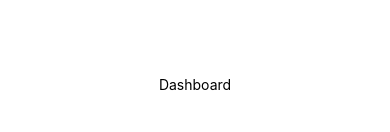
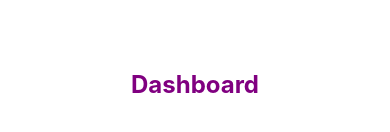
Before and after one commit to gbdsantos/react-native-gofinances, a React Native app: screen / in a window 390 px wide. Shown: the part 338-470 px from the top of the page. Built offline with nearby package versions, Linux system fonts and the light colour scheme.

Commit message:
:pencil: update(mobile): create components with styled-components

```diff
--- a/src/screens/Dashboard/index.tsx
+++ b/src/screens/Dashboard/index.tsx
@@ -1,23 +1,11 @@
 import React from 'react';
 
-import {
-  StyleSheet,
-  Text,
-  View
-} from 'react-native';
+import { Container, Title } from './styles';
 
 export function Dashboard(){
   return (
-    <View style={styles.container}>
-      <Text>Dashboard</Text>
-    </View>
+    <Container>
+      <Title>Dashboard</Title>
+    </Container>
   );
 }
-
-const styles = StyleSheet.create({
-  container: {
-    flex: 1,
-    justifyContent: 'center',
-    alignItems: 'center'
-  }
-})
--- a/src/screens/Dashboard/styles.ts
+++ b/src/screens/Dashboard/styles.ts
@@ -1,5 +1,13 @@
 import styled from 'styled-components/native';
 
 export const Container = styled.View`
+  flex: 1;
+  align-items: center;
+  justify-content: center;
+`
 
-`
+export const Title = styled.Text`
+  color: purple;
+  font-size: 24px;
+  font-weight: bold;
+`;
```
